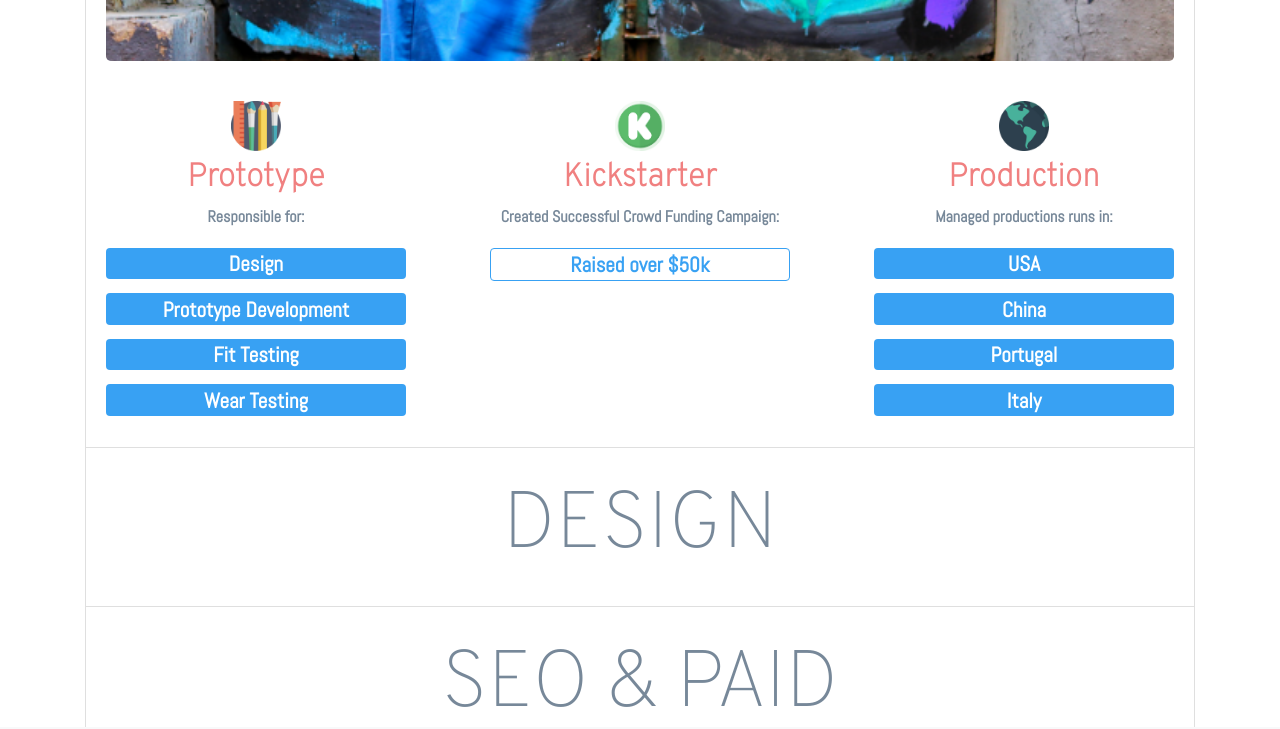
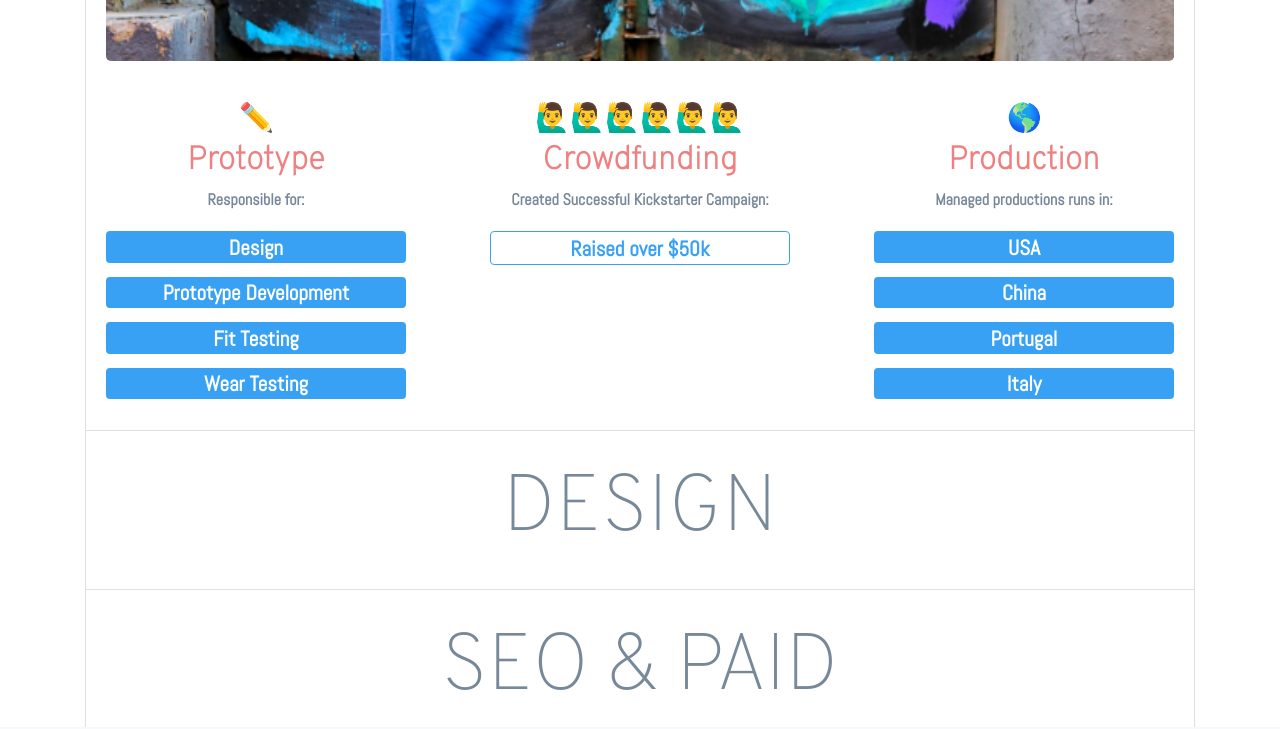
Before and after one commit to rmhennessey/rmh-bootstrap, a website: page index.html in a window 1280 px wide. Both pictures are taken after a click on the button "PRODUCT". Shown: the part 910-1639 px from the top of the page. Drawn offline with nearby package versions, Linux system fonts and the light colour scheme; files whose address does not match are found by name.

Commit message:
updated product emojis

```diff
--- a/index.html
+++ b/index.html
@@ -100,7 +100,8 @@
                         </div>
                         <div class="product-info">
                             <div class="product-box">
-                                <img src="./assets/prototype.png" alt="">
+                                <!-- <img src="./assets/prototype.png" alt=""> -->
+                                <h3>✏️</h3>
                                 <h2>Prototype</h2>
                                 <p>Responsible for:</p>
                                 <span class="product-badges">
@@ -111,15 +112,17 @@
                                 </span>
                             </div>
                             <div class="product-box">
-                                <img src="./assets/kickstarter.png" alt="">
-                                <h2>Kickstarter</h2>
-                                <p>Created Successful Crowd Funding Campaign:</p>
+                                <!-- <img src="./assets/kickstarter.png" alt=""> -->
+                                <h3>🙋‍♂️🙋‍♂️🙋‍♂️🙋‍♂️🙋‍♂️🙋‍♂️</h3>
+                                <h2>Crowdfunding</h2>
+                                <p>Created Successful Kickstarter Campaign:</p>
                                 <span class="product-badges">
                                     <h3><span class="badge badge-alt">Raised over $50k</span></h3>
                                 </span>
                             </div>
                             <div class="product-box">
-                                <img src="./assets/production_globe.png" alt="">
+                                <!-- <img src="./assets/production_globe.png" alt=""> -->
+                                <h3>🌎</h3>
                                 <h2>Production</h2>
                                 <p>Managed productions runs in:</p>
                                 <span class="product-badges">
--- a/less/body.less
+++ b/less/body.less
@@ -232,6 +232,10 @@
         font-size: 60px;
         font-weight:900;
         margin-top: 245px;
+    }
+
+    h3 {
+        font-size: 75px;
     }
 
     hr {
```
Also changed, not shown: css/index.css.
